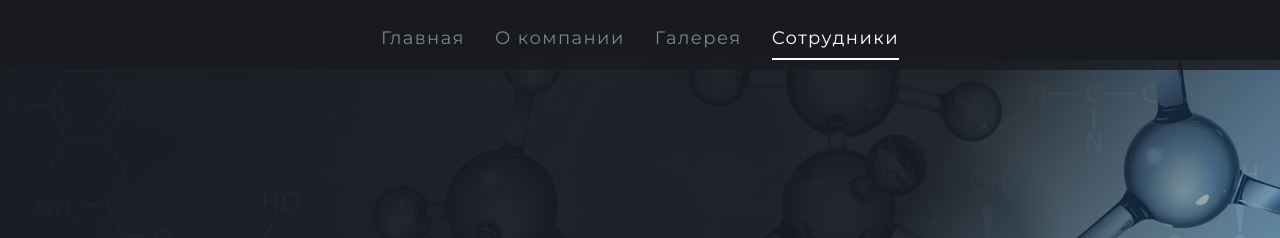
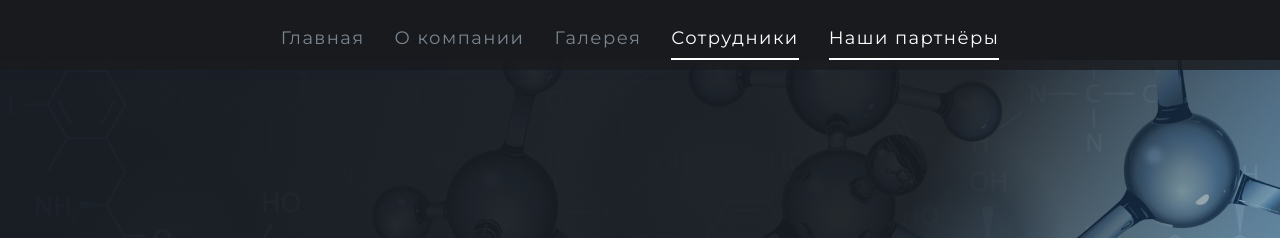
Before and after one commit to EABelyaevDuo/Singlet, a plain HTML site: page employee1.html in a window 1280 px wide. Shown: the top 238 px of the page. Drawn offline with Linux system fonts and the light colour scheme.

Commit message:
Update employee1.html

```diff
--- a/employee1.html
+++ b/employee1.html
@@ -40,6 +40,7 @@
       <a href="about.html">О компании</a>
       <a href="gallery.html">Галерея</a>
       <a href="employee.html" class="active">Сотрудники</a>
+      <a href="partners.html" class="active">Наши партнёры</a>
     </nav>
   </header>
 
```
